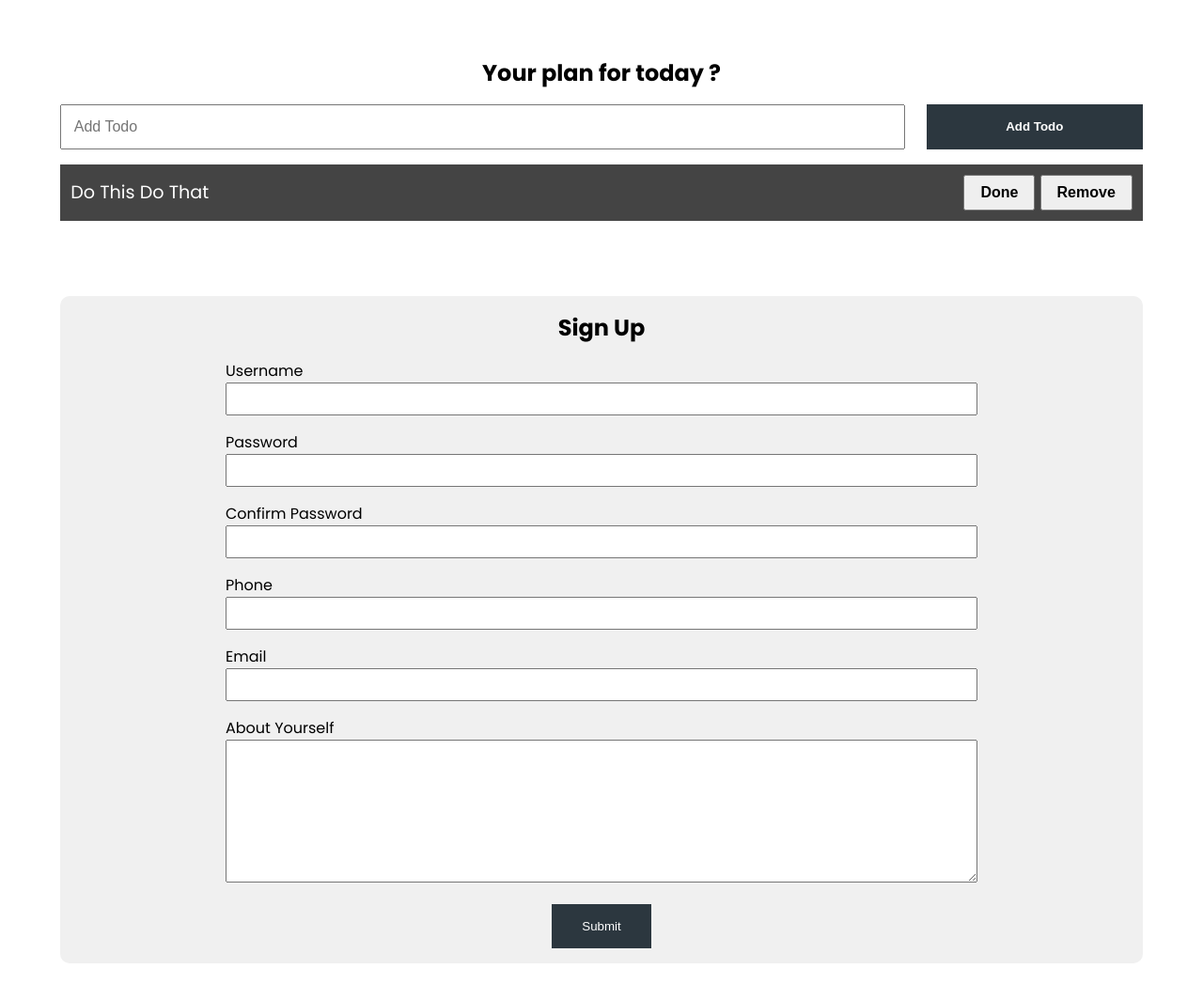
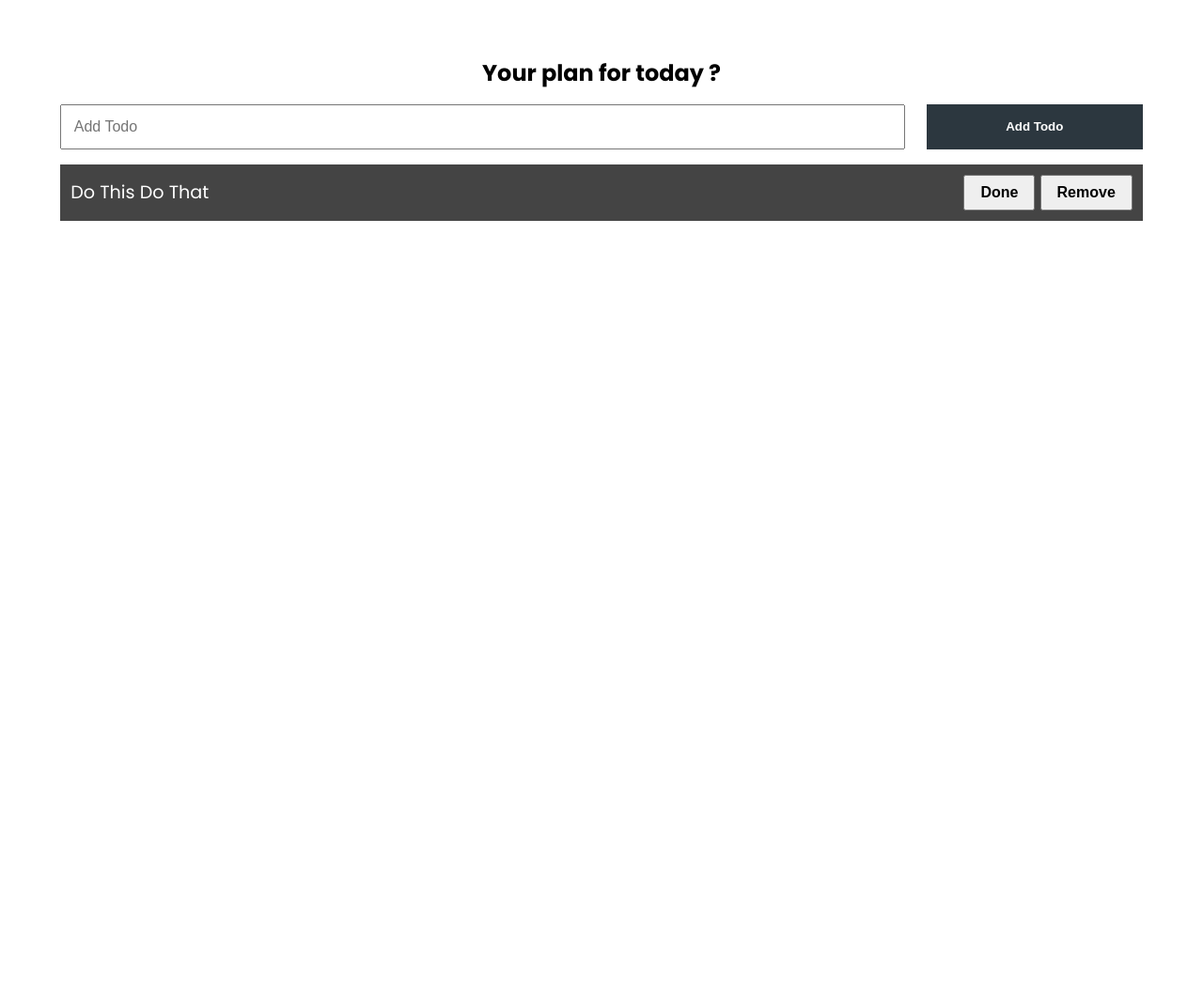
Before and after one commit to BeediBiceps/javascript-projects, a plain HTML site: page todo-list/todo.html in a window 1280 px wide. Shown: the part 500-1564 px from the top of the page at 94% size. After the commit the page ends 800 px from the top, so only its background shows below. Drawn offline with Linux system fonts and the light colour scheme.

Commit message:
Update todo.html

```diff
--- a/todo-list/todo.html
+++ b/todo-list/todo.html
@@ -45,36 +45,5 @@
       </ul>
     </section>
 
-
-    <section class="section-signup container">
-      <h2>Sign Up</h2>
-      <form class="signup-form">
-        <div class="form-group">
-          <label for="username">Username</label>
-          <input type="text" name="username" id="username" />
-        </div>
-        <div class="form-group">
-          <label for="password">Password</label>
-          <input type="password" name="password" id="password" />
-        </div>
-        <div class="form-group">
-          <label for="confirmPassword">Confirm Password</label>
-          <input type="password" name="confirmPassword" id="confirmPassword" />
-        </div>
-        <div class="form-group">
-          <label for="phone">Phone</label>
-          <input type="text" name="phone" id="phone" />
-        </div>
-        <div class="form-group">
-          <label for="email">Email</label>
-          <input type="email" name="email" id="email" />
-        </div>
-        <div class="form-group">
-          <label for="about">About Yourself</label>
-          <textarea name="about" id="about" cols="30" rows="10"></textarea>
-        </div>
-        <button type="submit" class="btn signup-btn">Submit</button>
-      </form>
-    </section>
   </body>
 </html>
```
